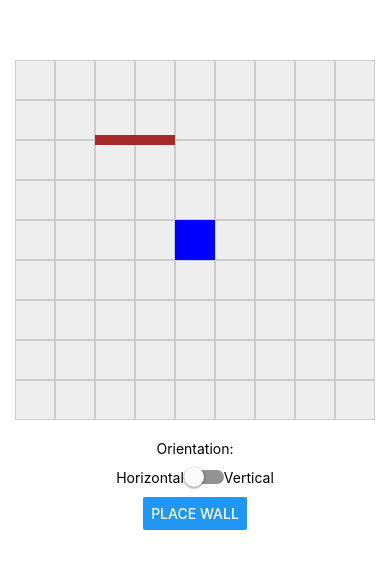
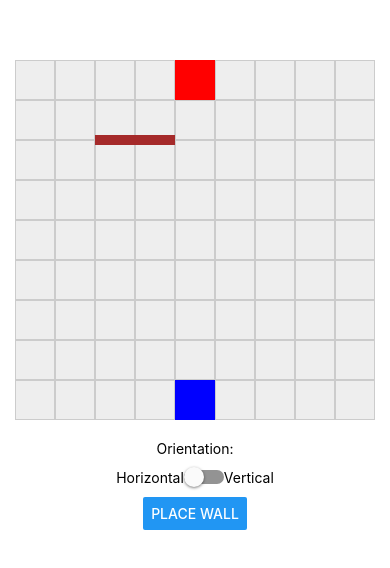
Before and after one commit to rwill128/QuoridorApp, a React Native app: screen / in a window 390 px wide. Shown: the part 182-750 px from the top of the page. Built offline with nearby package versions, Linux system fonts and the light colour scheme.

Commit message:
Adding 2nd player

```diff
--- a/src/components/Board.tsx
+++ b/src/components/Board.tsx
@@ -12,8 +12,16 @@ import Wall from './Wall';
 import {canMoveTo} from './CanMoveTo';
 
 const Board: React.FC = () => {
-  const [piecePosition, setPiecePosition] = useState({row: 4, col: 4});
-  const [selected, setSelected] = useState(false);
+  const [playerOnePiecePosition, setPlayerOnePiecePosition] = useState({
+    row: 8,
+    col: 4,
+  });
+  const [playerTwoPiecePosition, setPlayerTwoPiecePosition] = useState({
+    row: 0,
+    col: 4,
+  });
+  const [playerOneSelected, setPlayerOneSelected] = useState(false);
+  const [playerTwoSelected, setPlayerTwoSelected] = useState(false);
   const [walls, setWalls] = useState<
     {row: number; col: number; orientation: 'horizontal' | 'vertical'}[]
   >([
@@ -31,14 +39,32 @@ const Board: React.FC = () => {
       setWalls([...walls, {row, col, orientation: wallOrientation}]);
       setPlacingWall(false);
       setAvailableWalls(availableWalls - 1);
-    } else if (selected) {
-      if (canMoveTo(row, col, piecePosition, walls)) {
-        setPiecePosition({row, col});
+    } else {
+      if (playerOneSelected) {
+        if (canMoveTo(row, col, playerOnePiecePosition, walls)) {
+          setPlayerOnePiecePosition({row, col});
+        }
+        setPlayerOneSelected(false);
+      } else {
+        if (
+          playerOnePiecePosition.row === row &&
+          playerOnePiecePosition.col === col
+        ) {
+          setPlayerOneSelected(true);
+        }
       }
-      setSelected(false);
-    } else {
-      if (piecePosition.row === row && piecePosition.col === col) {
-        setSelected(true);
+      if (playerTwoSelected) {
+        if (canMoveTo(row, col, playerTwoPiecePosition, walls)) {
+          setPlayerTwoPiecePosition({row, col});
+        }
+        setPlayerTwoSelected(false);
+      } else {
+        if (
+          playerTwoPiecePosition.row === row &&
+          playerTwoPiecePosition.col === col
+        ) {
+          setPlayerTwoSelected(true);
+        }
       }
     }
   };
@@ -62,8 +88,15 @@ const Board: React.FC = () => {
       <View style={styles.board}>
         {grid}
         <Piece
-          position={piecePosition}
-          isSelected={selected}
+          position={playerOnePiecePosition}
+          isSelected={playerOneSelected}
+          color={'blue'}
+          onPress={handleCellPress}
+        />
+        <Piece
+          position={playerTwoPiecePosition}
+          isSelected={playerTwoSelected}
+          color={'red'}
           onPress={handleCellPress}
         />
         {walls.map((wall, index) => (
--- a/src/components/Piece.tsx
+++ b/src/components/Piece.tsx
@@ -1,5 +1,5 @@
 import React from 'react';
-import { View, StyleSheet, TouchableWithoutFeedback } from 'react-native';
+import {View, StyleSheet, TouchableWithoutFeedback} from 'react-native';
 
 interface PieceProps {
   position: {
@@ -7,15 +7,31 @@ interface PieceProps {
     col: number;
   };
   isSelected?: boolean;
+  color?: string;
   onPress: (row: number, col: number) => void; // Add onPress prop
 }
 
-const Piece: React.FC<PieceProps> = ({ position, isSelected, onPress }) => {
-  const { row, col } = position;
+const Piece: React.FC<PieceProps> = ({
+  position,
+  isSelected,
+  color,
+  onPress,
+}) => {
+  const {row, col} = position;
 
   return (
     <TouchableWithoutFeedback onPress={() => onPress(row, col)}>
-      <View style={[styles.piece, { top: row * 40, left: col * 40, borderColor: isSelected ? 'yellow' : 'transparent' }]} />
+      <View
+        style={[
+          styles.piece,
+          {
+            top: row * 40,
+            left: col * 40,
+            borderColor: isSelected ? 'yellow' : 'transparent',
+            backgroundColor: color,
+          },
+        ]}
+      />
     </TouchableWithoutFeedback>
   );
 };
@@ -24,7 +40,6 @@ const styles = StyleSheet.create({
   piece: {
     width: 40,
     height: 40,
-    backgroundColor: 'blue',
     position: 'absolute',
     borderWidth: 3,
   },
```
Also changed, not shown: src/components/Game.tsx (added).
